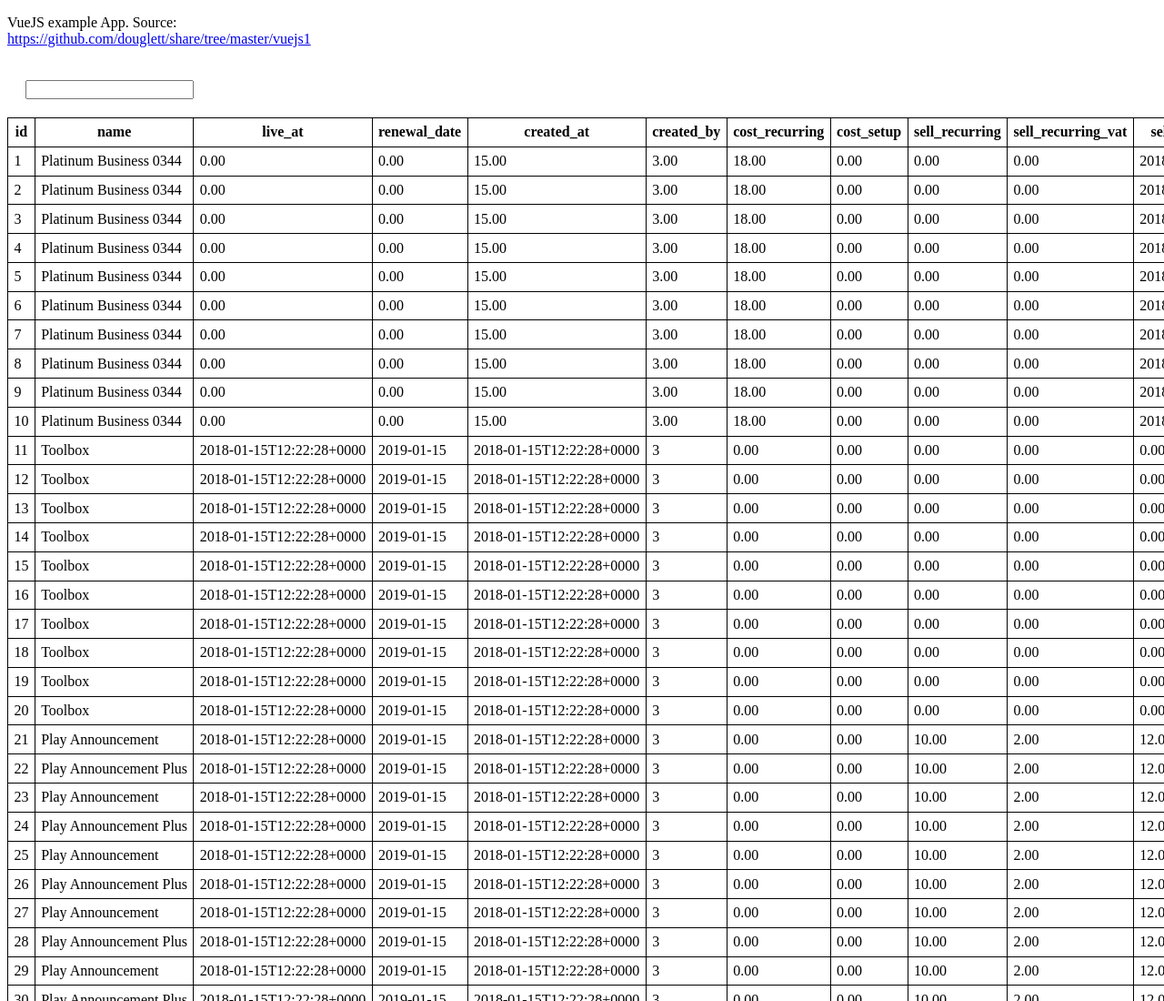
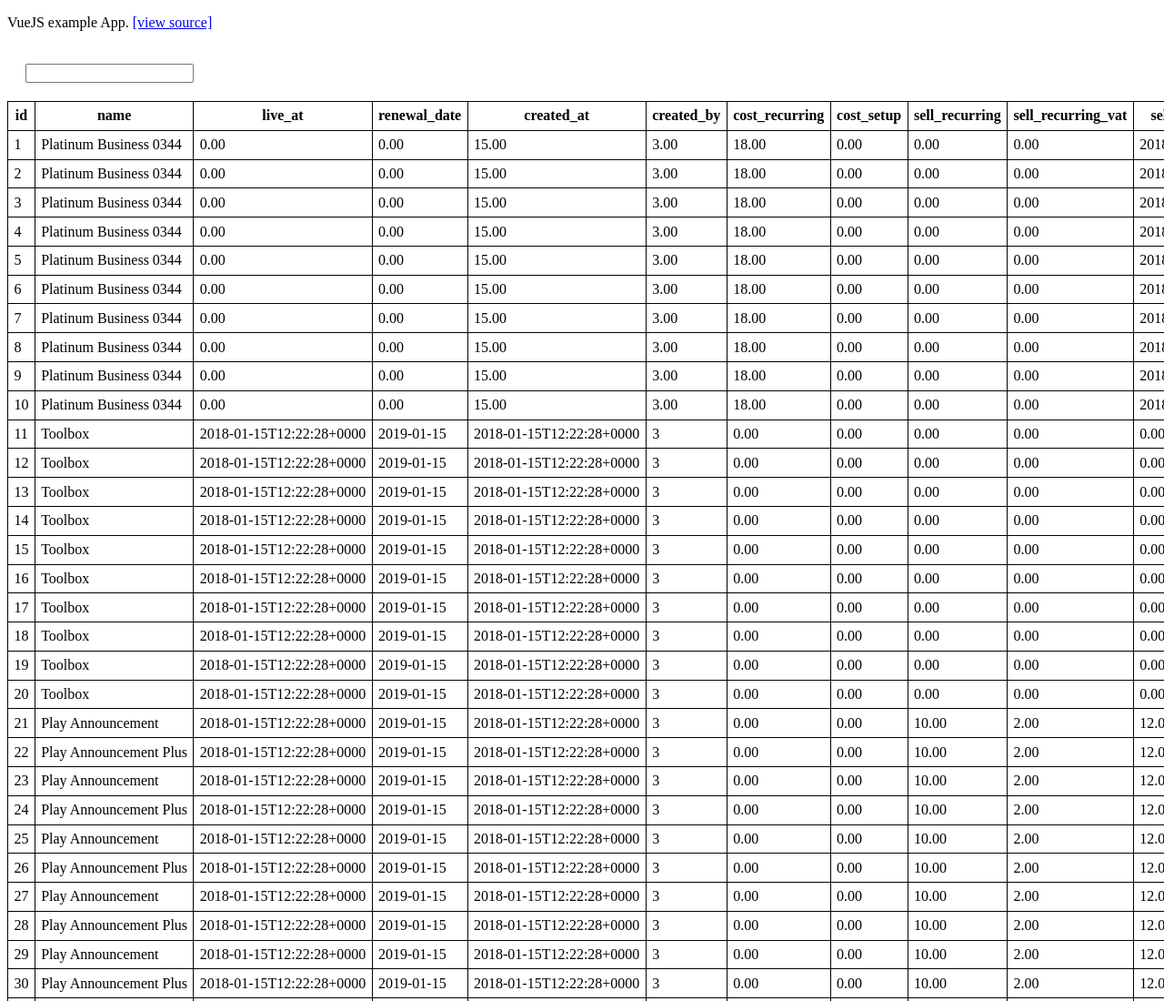
Before and after one commit to douglett/share, a plain HTML site: page vuejs1/index.html in a window 1280 px wide. Shown: the top 1100 px of the page at 91% size. Drawn offline with nearby package versions, Linux system fonts and the light colour scheme.

Commit message:
copy update

```diff
--- a/vuejs1/index.html
+++ b/vuejs1/index.html
@@ -5,8 +5,7 @@
 </head>
 <body>
 
-<p>VueJS example App. Source:
-<br/><a href="https://github.com/douglett/share/tree/master/vuejs1">https://github.com/douglett/share/tree/master/vuejs1</a></p>
+<p>VueJS example App. <a href="https://github.com/douglett/share/tree/master/vuejs1">[view source]</a></p>
 
 <div id="testapp1">
 	<input type="text" name="searchFilterBox" v-on:keyup="doSearch" />
```
